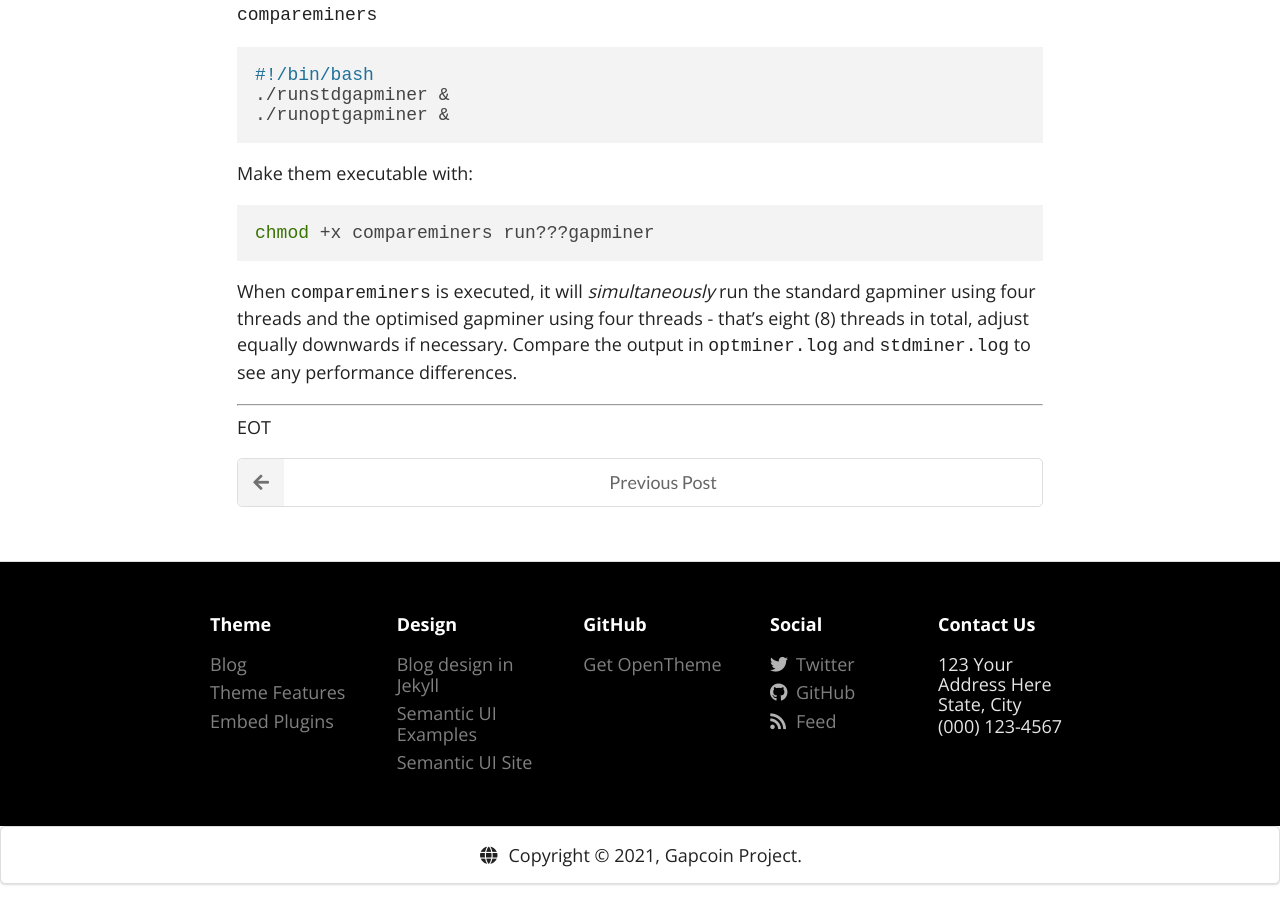
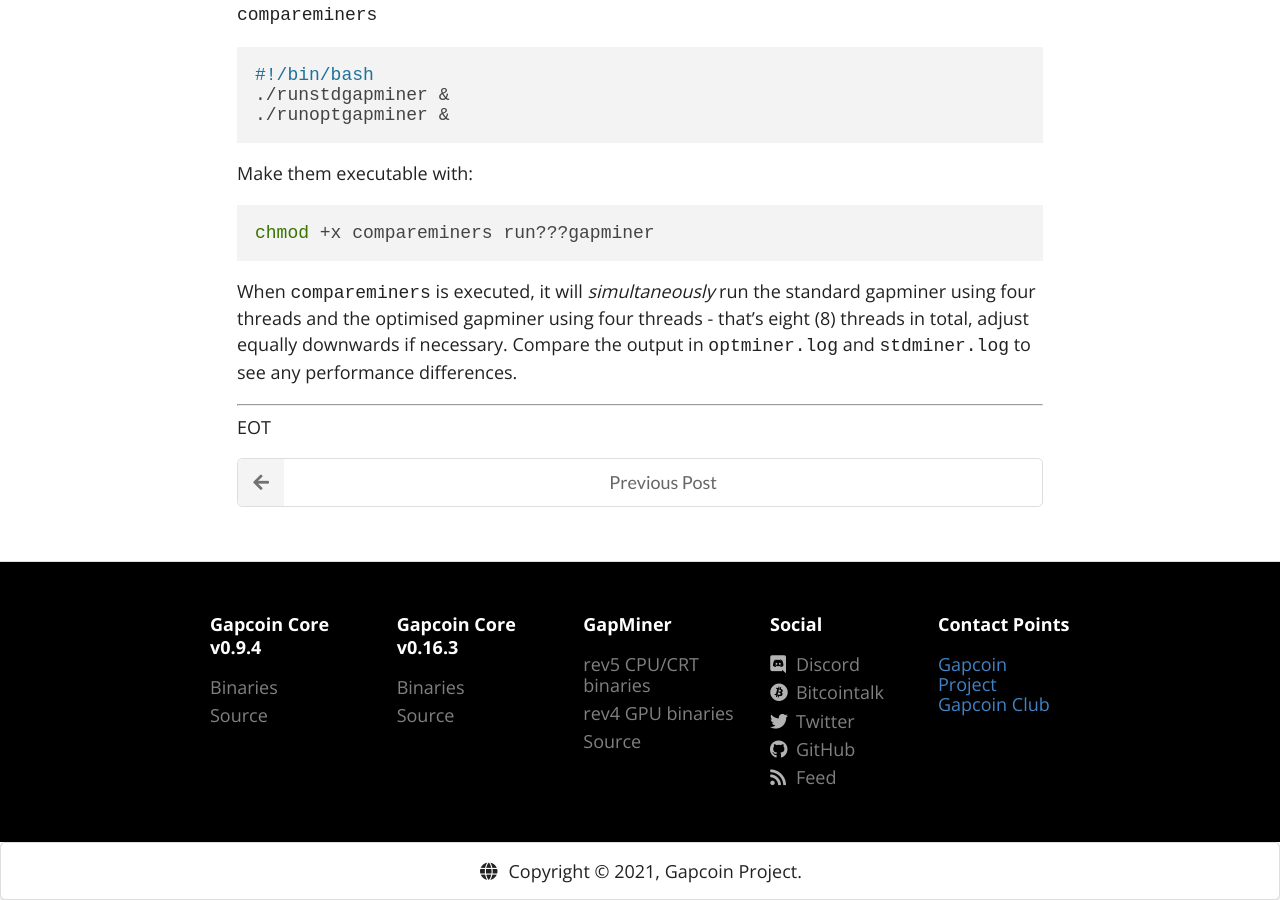
Before and after one commit to gapcoin-project/gapcoin-project.github.io, a Jekyll site: the page built from _posts/mining/2021-04-09-compiling-static-libgmp-and-libmpfr.md, in a window 1280 px wide and 900 px high, scrolled down 4627 px. Built offline with Jekyll 4.4.1, drawn with Linux system fonts in a browser that asks for light colours; nearby versions of some CDN libraries.

Commit message:
finalised footer

```diff
--- a/_config.yml
+++ b/_config.yml
@@ -14,6 +14,8 @@
 
 twitter_username: gapcoin
 github_username:  gapcoin-project
+discord_invite: guwJnCEMxq
+bitcointalk_topic: 822498
 
 default_image: /img/gapcoin-logo.png
 
--- a/_includes/footer.html
+++ b/_includes/footer.html
@@ -3,25 +3,27 @@
     <div class="ten wide column">
       <div class="ui three column stackable grid">
         <div class="column">
-          <h5 class="ui inverted header">Theme</h5>
+        <div class="column">
+          <h5 class="ui inverted header">Gapcoin Core v0.9.4</h5>
           <div class="ui inverted link list">
-            <a class="item" href="/blog/">Blog</a>
-            <a class="item" href="/category/#theme">Theme Features</a>
-            <a class="item" href="/tag/#embeds">Embed Plugins</a>
+            <a class="item" href="https://github.com/gapcoin-project/gapcoin/releases">Binaries</a>
+            <a class="item" href="https://github.com/gapcoin-project/gapcoin.git">Source</a>
+          </div>
+        </div>
+        </div>
+        <div class="column">
+          <h5 class="ui inverted header">Gapcoin Core v0.16.3</h5>
+          <div class="ui inverted link list">
+            <a class="item" href="https://github.com/gapcoin-project/gapcoin-core/releases">Binaries</a>
+            <a class="item" href="https://github.com/gapcoin-project/gapcoin-core.git">Source</a>
           </div>
         </div>
         <div class="column">
-          <h5 class="ui inverted header">Design</h5>
+          <h5 class="ui inverted header">GapMiner</h5>
           <div class="ui inverted link list">
-            <a class="item" href="{% post_url /opentheme/2014-11-25-how-to-design-a-blog-in-jekyll %}">Blog design in Jekyll</a>
-            <a class="item" href="/kitchensink/">Semantic UI Examples</a>
-            <a class="item" href="http://semantic-ui.com/">Semantic UI Site</a>
-          </div>
-        </div>
-        <div class="column">
-          <h5 class="ui inverted header">GitHub</h5>
-          <div class="ui inverted link list">
-            <a class="item" href="https://github.com/open-start/opentheme">Get OpenTheme</a>
+            <a class="item" href="https://github.com/gapcoin-project/GapMiner/releases/tag/crt-rev5.1">rev5 CPU/CRT binaries</a>
+            <a class="item" href="https://github.com/gapcoin-project/GapMiner/releases/tag/gapminer-rev4">rev4 GPU binaries</a>
+            <a class="item" href="https://github.com/gapcoin-project/GapMiner">Source</a>
           </div>
         </div>
       </div>
@@ -31,18 +33,21 @@
         <div class="column">
           <h5 class="ui inverted header">Social</h5>
           <div class="ui inverted link list">
+            <a class="item" href="https://discord.gg/{{ site.discord_invite }}"><i class="discord icon"></i> Discord</a>
+            <a class="item" href="https://bitcointalk.org/index.php?topic={{ site.bitcointalk_topic }}.new#new"><i class="bitcoin icon"></i> Bitcointalk</a>
             <a class="item" href="https://twitter.com/{{ site.twitter_username }}"><i class="twitter icon"></i> Twitter</a>
             <a class="item" href="https://github.com/{{ site.github_username }}"><i class="github icon"></i> GitHub</a>
             <a class="item" href="{{ site.url }}/feed.xml"><i class="rss icon"></i> Feed</a>
           </div>
         </div>
         <div class="column">
-          <h5 class="ui inverted header">Contact Us</h5>
+          <h5 class="ui inverted header">Contact Points</h5>
           <addr>
-            123 Your Address Here <br>
-            State, City <br>
+            <a href="https://github.com/gapcoin-project">Gapcoin Project</a>
           </addr>
-          <p>(000) 123-4567</p>
+          <addr>
+            <a href="https://gapcoin.club">Gapcoin Club</a>
+          </addr>
         </div>
       </div>
     </div>
```
Also changed, not shown: _posts/mining/2021-04-09-compiling-static-libgmp-and-libmpfr.md (+1 -1 lines).
